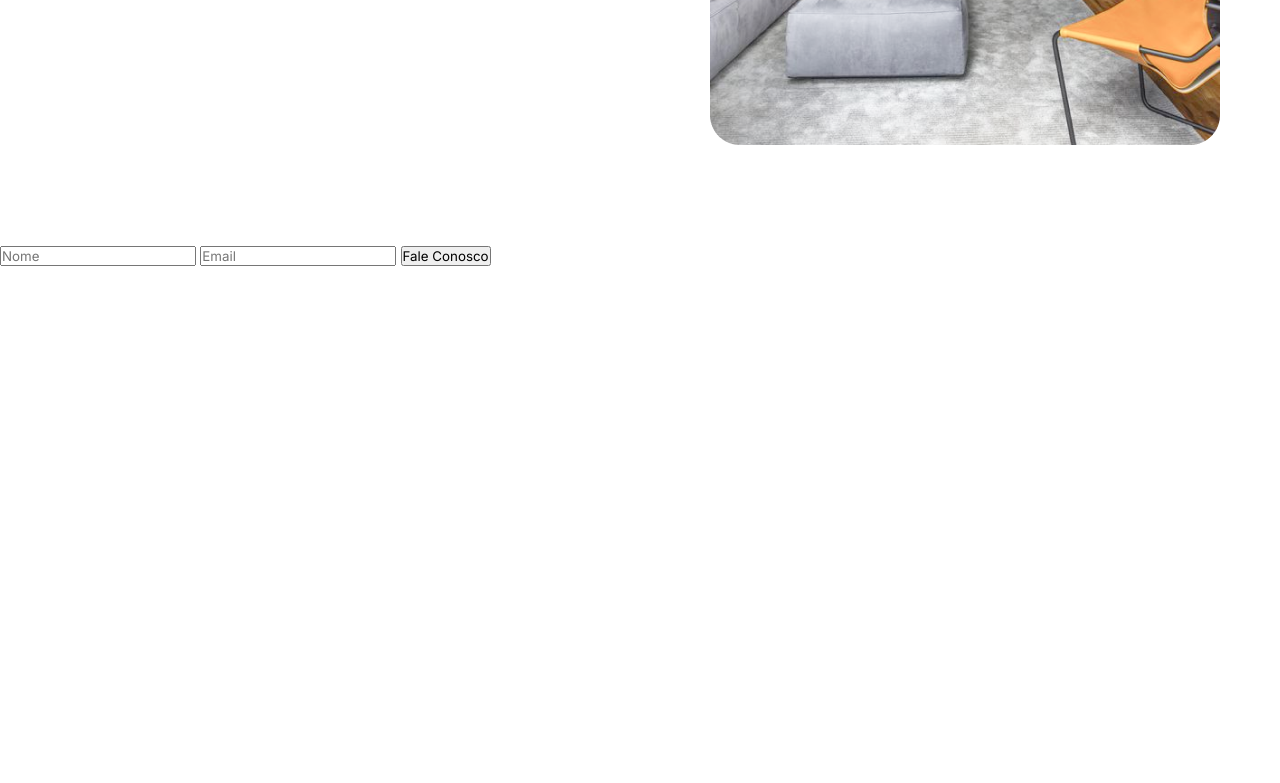
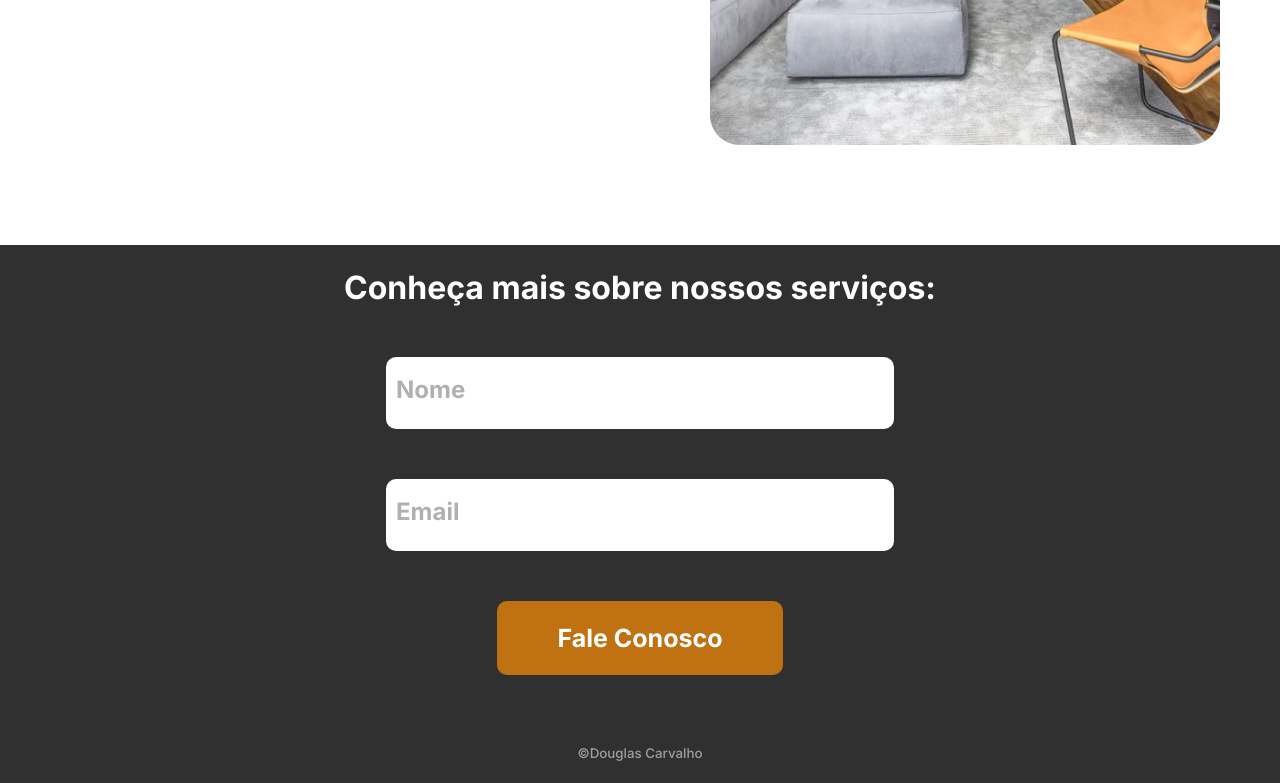
Before and after one commit to douglasjorge10/landingPageArquiteturaDNC, a plain HTML site: page index.html in a window 1280 px wide. Shown: the part 1264-2047 px from the top of the page. Before the commit the page ends 1530 px from the top, so only its background shows below. Drawn offline with Linux system fonts and the light colour scheme.

Commit message:
form contact

```diff
--- a/css/style.css
+++ b/css/style.css
@@ -81,3 +81,50 @@ header{
     line-height: 30px;
 }
 /* footer form */
+footer{
+    background-color: #303030;
+    height: 538px;
+    display: flex;
+    flex-flow: column;
+    align-items: center;
+    justify-content: center;
+}
+form{
+    display: flex;
+    flex-flow: column;
+    gap: 50px;
+    align-items: center;
+}
+.form_title{
+    font-size: 32px;
+    font-weight: 700;
+    color: #fff;
+}
+input{
+    width: 508px;
+    height: 72px;
+    border-radius: 10px;
+    border: none;
+}
+input::placeholder{
+    font-size: 24px;
+    font-weight: 700;
+    text-indent: 10px ;
+    color: #0000004f;
+}
+.form_btn{
+    width: 286px;
+    height: 74px;
+    font-size: 25px;
+    font-weight: 700;
+    border: none;
+    cursor: pointer;
+    border-radius: 10px;
+    background-color:#C07212;
+    color: #fff;
+}
+
+footer small{
+    margin: 70px 0 0 0;
+    color: #ffffff88;
+}
--- a/index.html
+++ b/index.html
@@ -41,12 +41,14 @@
         </section>
     </main>
     <footer >
-        <form class="form_About" action="" method="post">
-            <input type="text" name="" id="" placeholder="Nome">
-            <input type="email" name="" id="" placeholder="Email">
-            <button type="submit">Fale Conosco</button>
+        <form  action="" method="post">
+            <h2 class="form_title">Conheça mais sobre nossos serviços:</h2>
+            <input type="text" name="" id="inputName" placeholder="Nome">
+            <input type="email" name="" id="inputEmail" placeholder="Email">
+            <button type="submit" class="form_btn">Fale Conosco</button>
         </form>
 
+        <small>&copy;Douglas Carvalho</small>
     </footer>
 
 </body>
```
